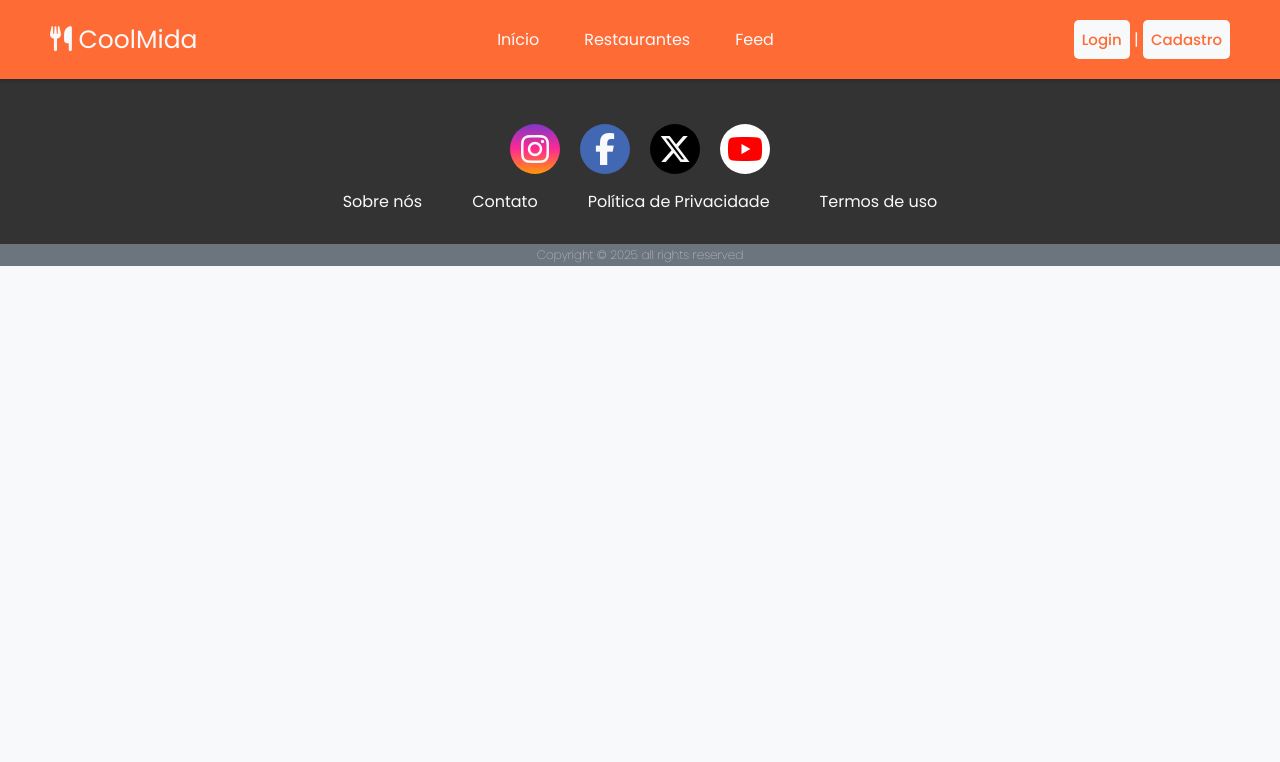
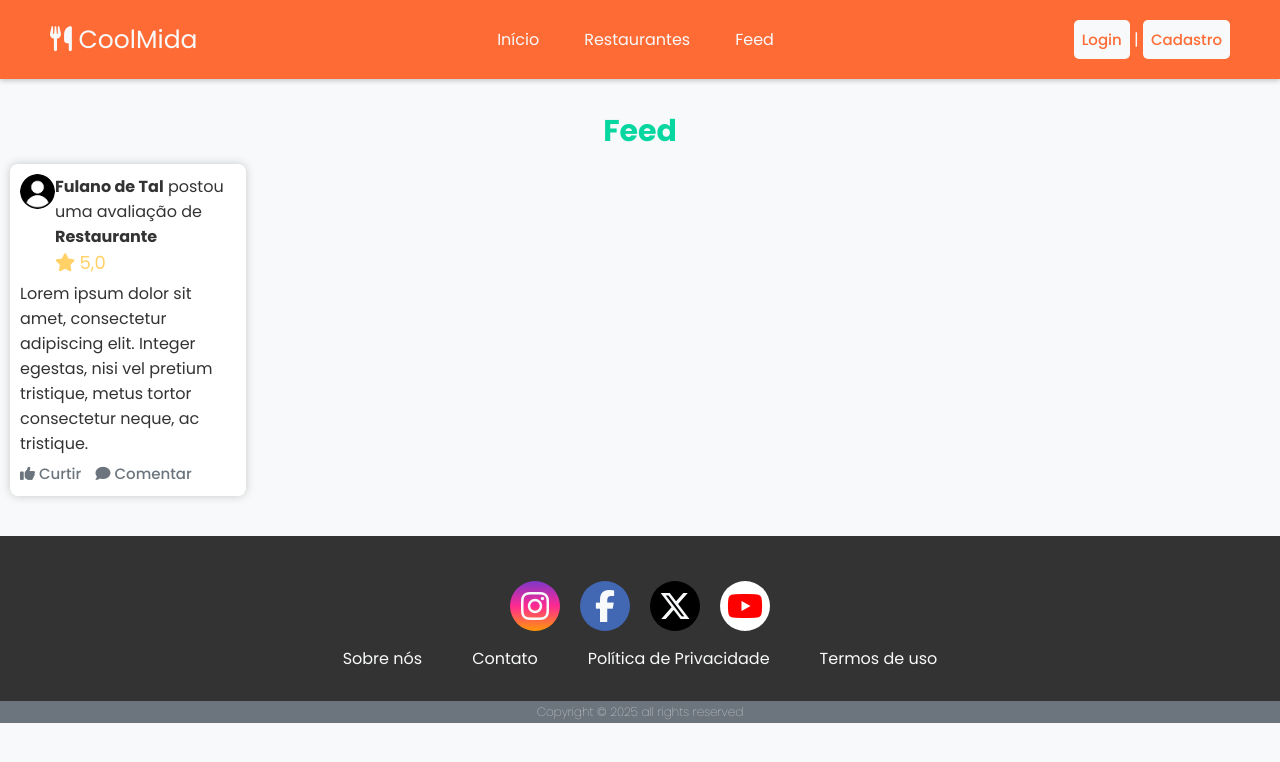
Before and after one commit to y4sminfernandes/projeto-cc, a plain HTML site: page feed.html in a window 1280 px wide. Drawn offline with Linux system fonts and the light colour scheme.

Commit message:
update-feed

```diff
--- a/assets/css/styles.css
+++ b/assets/css/styles.css
@@ -450,7 +450,7 @@ input:-webkit-autofill {
 #hero {
     display: flex;
     justify-content: space-between;
-    height: 100vh;
+    min-height: 100vh;
 }
 
 #cta {
@@ -666,7 +666,7 @@ input:-webkit-autofill {
     font-weight: 500;
 }
 
-.card .fa-star, .card span {
+.card .fa-star, .card span, .review-info i, .review-info span {
     color: var(--tertiary-color);
     font-size: 18rem;
 }
@@ -712,6 +712,48 @@ input:-webkit-autofill {
     cursor: not-allowed;
 }
 
+#feed {
+    margin: 30rem auto;
+}
+
+#feed h1 {
+    color: var(--secondary-color);
+    text-align: center;
+}
+
+#review_container {
+    display: grid;
+    grid-template-columns: repeat(auto-fill, minmax(250rem, 1fr));
+}
+
+.review {
+    background-color: #fff;
+    border-radius: 8rem;
+    box-shadow: 0 0 10rem rgba(0, 0, 0, 0.2);
+    padding: 10rem;
+    margin: 10rem;
+    display: flex;
+    flex-direction: column;
+    gap: 5rem;
+}
+
+.review img {
+    width: 35rem;
+    height: 35rem;
+    border-radius: 50%;
+}
+
+.review-info {
+    width: 100%;
+    display: flex;
+    justify-content: space-between;
+}
+
+.review-actions button {
+    background: transparent;
+    color: var(--input-text-color);
+    margin-right: 10rem;
+}
 
 footer {
     width: 100%;
@@ -779,7 +821,7 @@ footer ul {
 
 @media screen and (max-width: 1170px) {
     #hero {
-        height: 50vh;
+        min-height: 50vh;
     }
 
     #home_image,
@@ -862,7 +904,7 @@ footer ul {
     }
 
     #hero {
-        height: 85vh;
+        min-height: 100vh;
     }
 
     #home_image,
--- a/feed.html
+++ b/feed.html
@@ -93,31 +93,42 @@
                 restaurante</button>
         </div>
     </dialog>
-    <!-- <section class="main-container">
-        <h1>Feed</h1>
-        <div>
-            <input type="text" id="pesquisar" placeholder="Pesquisar">
-            <button id="btnPesquisar">Pesquisar</button>
-            Filtrar
-            <select name="ordenar" id="ordenar">
-                <option value="0">Ordenar</option>
-                <option value="1">Nota</option>
-                <option value="2">Avaliação</option>
-                <option value="3">Data</option>
-            </select>
-        </div>
-        <div>
-            <img class="foto_perfil" src="assets/images/foto_perfil.png" alt="Foto de perfil">
-            NomeUsuario
-            <img class="foto_perfil" src="assets/images/foto_perfil.png" alt="Foto de perfil">
-            Restaurante
-            Nota
-            Avaliação
-            Data
-            <button>Curtir</button>
-            <button>Comentar</button>
-        </div>
-    </section> -->
+    <main>
+        <section id="feed">
+            <h1>Feed</h1>
+            <div id="review_container">
+                <div class="review">
+
+                <div class="review-info">
+
+                    <div>
+                        <a href="#"><img src="assets/images/foto_perfil.png"></a>
+                    </div>
+                    <div>
+                        <p>
+                            <a><strong>Fulano de Tal</strong></a> postou uma avaliação de <a><strong>Restaurante</strong></a>
+                        </p>
+                        <div>
+                            <i class="fa-solid fa-star"></i>
+                            <span>5,0</span>
+                        </div>
+                    </div>
+                </div>
+                <p>
+                    Lorem ipsum dolor sit amet, consectetur adipiscing elit. Integer egestas, nisi vel pretium tristique, metus tortor consectetur neque, ac tristique.
+                </p>
+                <div class="review-actions">
+                    <button>
+                        <i class="fa-solid fa-thumbs-up"></i> Curtir
+                    </button>
+                    <button>
+                        <i class="fa-solid fa-comment"></i> Comentar
+                    </button>
+                </div>
+            </div>
+            </div>
+        </section>
+    </main>
     <footer>
         <div id="footer_content">
             <div id="footer_social_media">
```
